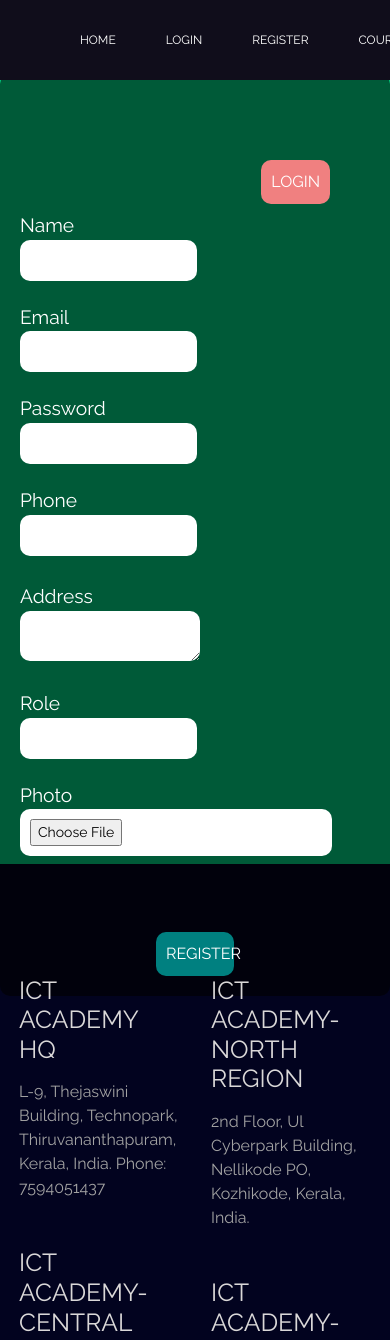
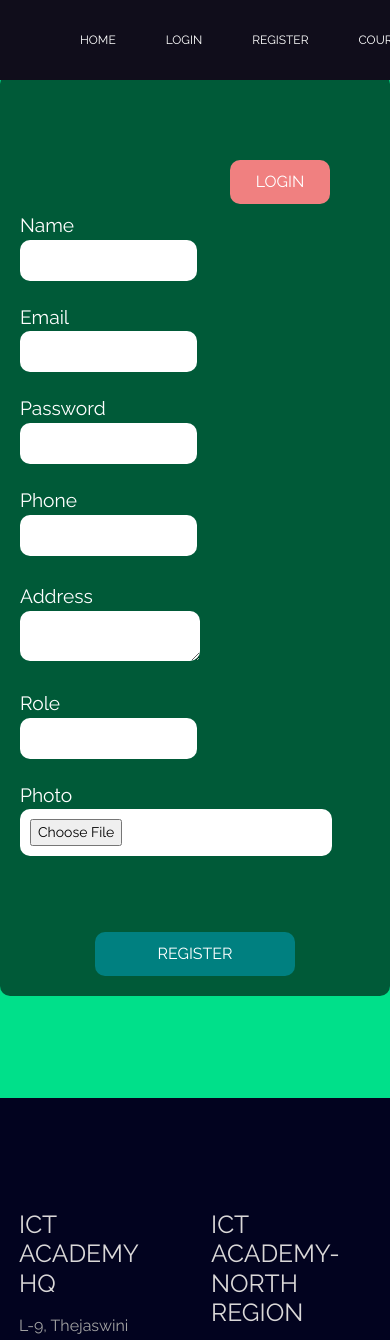
Before and after one commit to Midhun-chandran/student_enroll, a React (Create React App) app: page /employee-register in a window 390 px wide. Shown: the top 1340 px of the page. Built offline with nearby package versions, Linux system fonts and the light colour scheme.

Commit message:
Update employeeRegister.css

```diff
--- a/src/pages/employeeRegister/employeeRegister.css
+++ b/src/pages/employeeRegister/employeeRegister.css
@@ -7,6 +7,7 @@
   justify-content: center;
 background: #00e08a;
 margin-top: 5%;
+margin-bottom: 10%;
 
 }
 
@@ -103,5 +104,12 @@ margin-top: 5%;
   }
   .employeeRegister{
      padding-top: 20%;
+     margin-bottom: 60%;
+  }
+  .registerButton{
+    width: 200px;
+  }
+  .registerLoginButton{
+    width: 100px;
   }
 }
```
